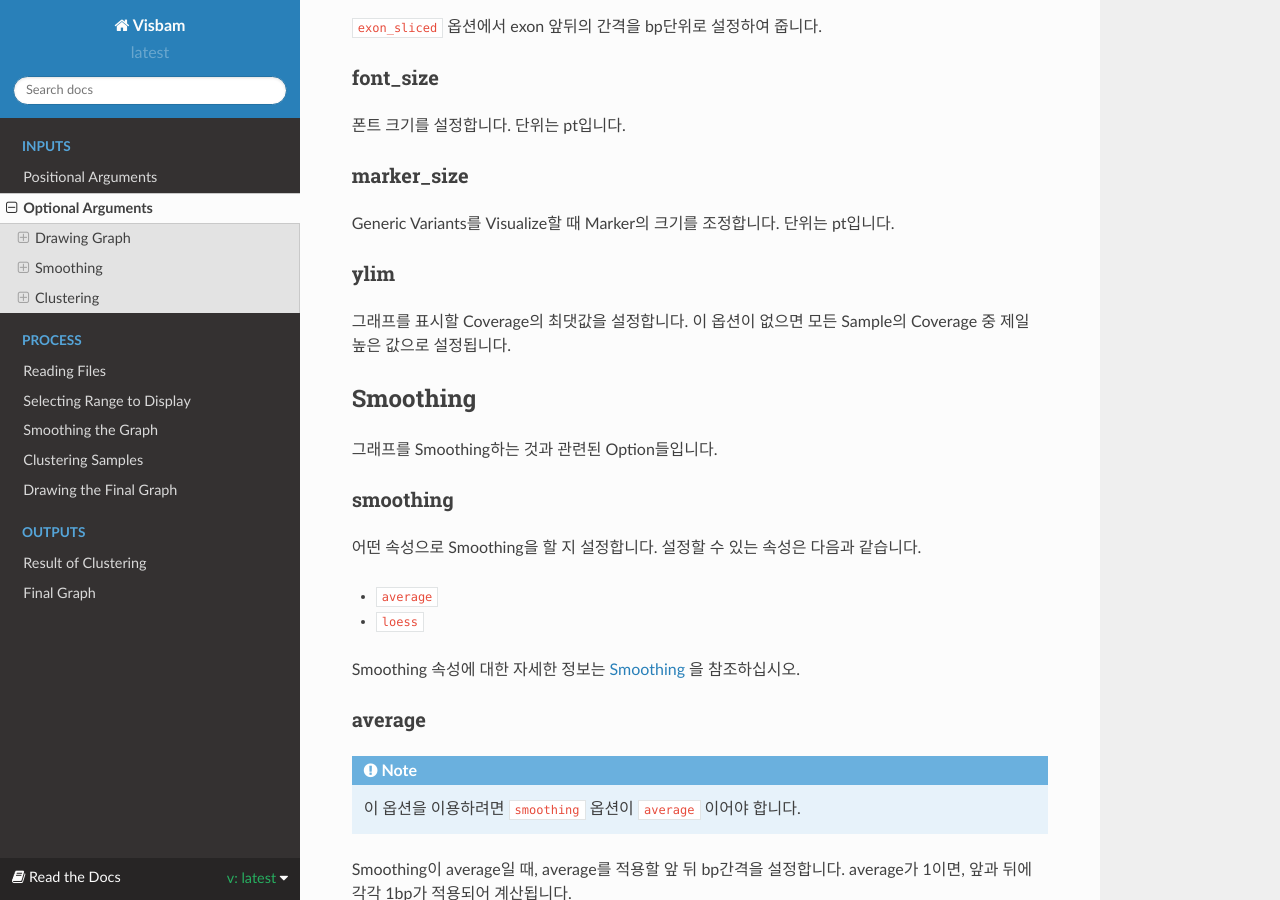
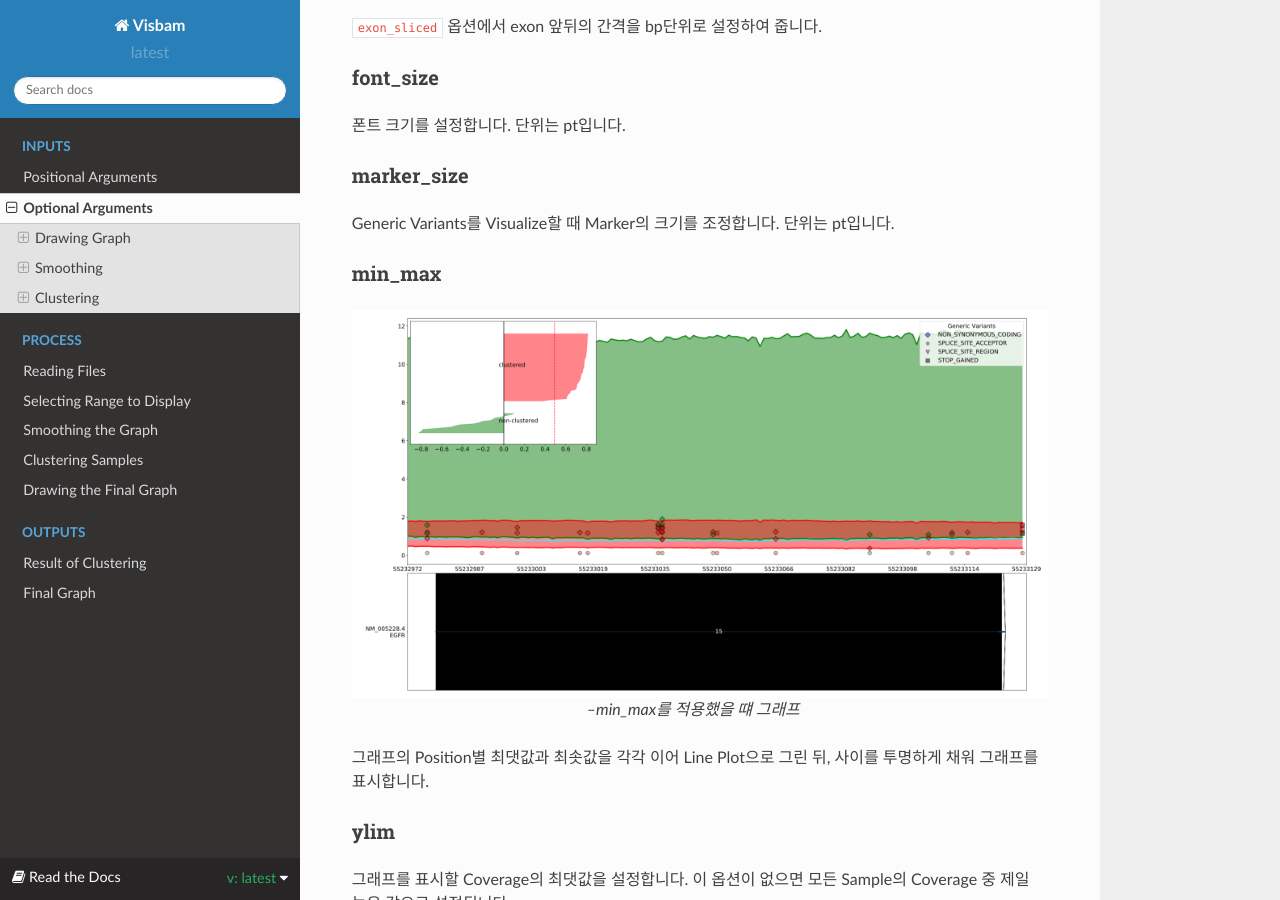
Before and after one commit to sungyoung-lee/visbam, a Sphinx documentation site: the page built from docs/input/optional.rst, in a window 1280 px wide and 900 px high, scrolled down 1704 px. Built offline with Sphinx 7.4.7 and the Read the Docs theme 2.0.0, drawn with Linux system fonts in a browser that asks for light colours.

Commit message:
Read The Docs v0.0.1

```diff
--- a/docs/input/optional.rst
+++ b/docs/input/optional.rst
@@ -99,6 +99,21 @@ marker_size
 
 Generic Variants를 Visualize할 때 Marker의 크기를 조정합니다.
 단위는 pt입니다.
+
+
+min_max
+~~~~~~~
+
+.. figure:: ../img/min_max.png
+    :align: center
+    :figwidth: 100%
+    :target: ../img/min_max.png
+
+    --min_max를 적용했을 떄 그래프
+
+그래프의 Position별 최댓값과 최솟값을 각각 이어 Line Plot으로 그린 뒤,
+사이를 투명하게 채워 그래프를 표시합니다.
+
 
 
 ylim
```
Also changed, not shown: docs/img/min_max.png (added).
